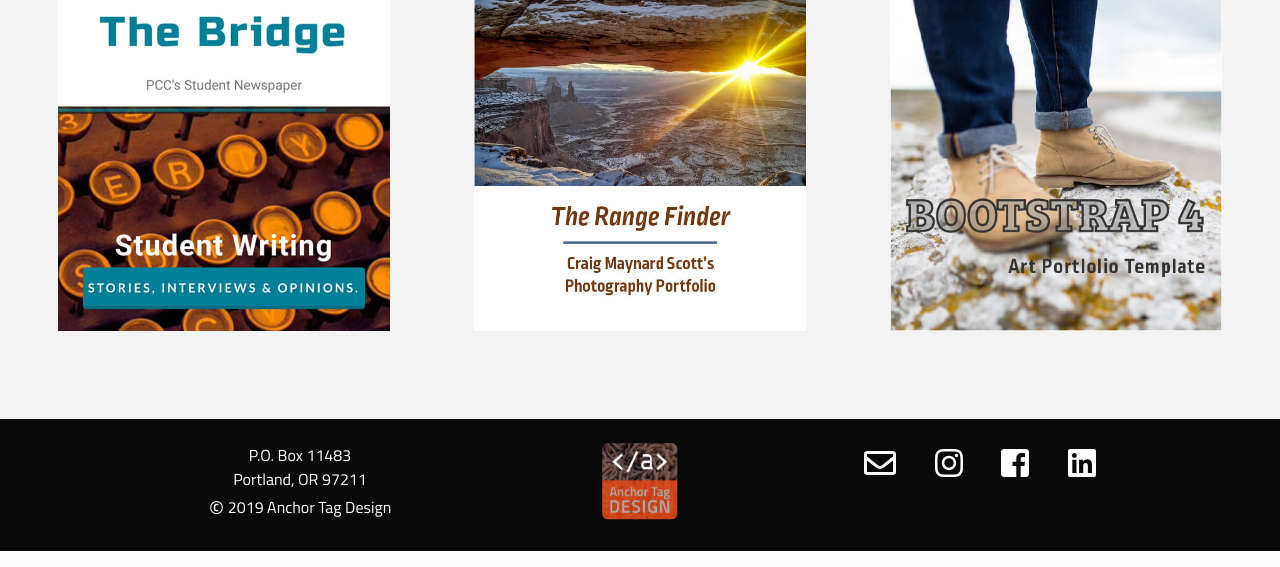
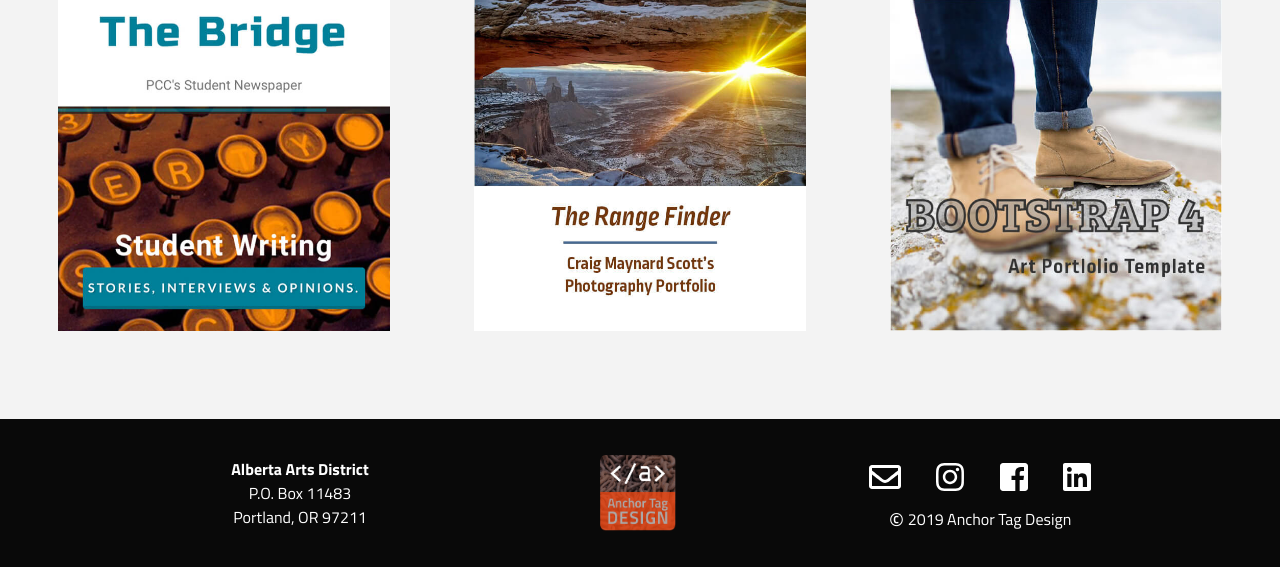
Before and after one commit to mariomax/ATD-2, a PHP site: page /index.php in a window 1280 px wide. Shown: the part 1792-2359 px from the top of the page. Run offline with PHP 8.4, Linux system fonts and the light colour scheme; some libraries are stand-ins or nearby versions.

Commit message:
Fixed Google's mobility test issue, and updated robots.txt

```diff
--- a/css/style.css
+++ b/css/style.css
@@ -438,6 +438,8 @@ footer p {
   text-align: center;
 }
 footer h4 {
+  display: flex;
+  justify-content: space-around;
   text-align: center;
 }
 footer h4 a {
@@ -448,21 +450,24 @@ footer h4 a:hover {
 }
 footer .svg-inline--fa {
   display: inline-block;
-  margin: 0.2rem 1.1rem;
+  margin: 1.1rem;
   font-size: 2rem;
 }
 footer .svg-inline--fa:hover {
   color: #EB4625;
   text-decoration: none;
 }
-footer .address h5 {
-  display: none;
-}
 footer .icon img {
   display: none;
 }
 footer .social {
-  padding: 0.5rem 0px;
+  padding: 0.7rem;
+}
+footer .address {
+  padding: 0.7rem;
+}
+footer .address h5 {
+  display: none;
 }
 footer .copyright {
   font-size: 1.5rem;
@@ -596,16 +601,22 @@ footer .copyright {
   .footer-grid {
     display: grid;
     grid-template-columns: repeat(2, 1fr);
-    grid-template-areas: "address social";
+    grid-template-rows: repeat(2, 50px);
+    grid-template-areas: "address social" "address copy";
   }
   .footer-grid .address {
     grid-area: address;
+    align-self: center;
     justify-self: center;
   }
   .footer-grid .social {
     grid-area: social;
     justify-self: center;
     padding-top: 0;
+  }
+  .footer-grid .copy {
+    grid-area: copy;
+    padding-top: 10px;
   }
 }
 /* #################### Media Query for 768px; #################### */
@@ -689,12 +700,16 @@ footer .copyright {
   /* Footer */
   .footer-grid {
     grid-template-columns: 1fr 80px 1fr;
-    grid-template-areas: "address icon social";
+    grid-template-rows: 50px 50px;
+    grid-template-areas: "address icon social" "address icon copy";
+  }
+  .footer-grid .icon {
+    align-self: center;
+    justify-self: center;
+    grid-area: icon;
   }
   .footer-grid .icon img {
     display: grid;
-    grid-area: icon;
-    margin: 0 auto;
     width: 5rem;
   }
   /* Error page */
--- a/css/style.less
+++ b/css/style.less
@@ -471,6 +471,8 @@ footer {
     text-align: center;
   }
   h4 {
+    display: flex;
+    justify-content: space-around;
     text-align: center;
     a {
       color: @white;
@@ -481,21 +483,26 @@ footer {
   }
   .svg-inline--fa {
     display: inline-block;
-    margin: 0.2rem 1.1rem;
+    margin: 1.1rem;
     font-size: 2rem;
     &:hover {
       color: @orange;
       text-decoration: none;
     }
   }
-  .address h5 {
-    display: none;
-  }
-  .icon img {
-    display: none;
+  .icon {
+    img {
+      display: none;
+    }
   }
   .social {
-    padding: 0.5rem 0px;
+    padding: 0.7rem;
+  }
+  .address {
+    padding: 0.7rem;
+    h5 {
+    display: none;
+    }
   }
   .copyright {
     font-size: 1.5rem;
@@ -641,15 +648,23 @@ footer {
   .footer-grid {
     display: grid;
     grid-template-columns: repeat(2, 1fr);
-    grid-template-areas: "address social";
+    grid-template-rows: repeat(2, 50px);
+    grid-template-areas:
+      "address social"
+      "address copy";
     .address {
       grid-area: address;
+      align-self: center;
       justify-self: center;
     }
     .social {
       grid-area: social;
       justify-self: center;
       padding-top: 0;
+    }
+    .copy {
+      grid-area: copy;
+      padding-top: 10px;
     }
   }
 }
@@ -742,12 +757,19 @@ footer {
   /* Footer */
   .footer-grid {
     grid-template-columns: 1fr 80px 1fr;
-    grid-template-areas: "address icon social";
-    .icon img {
-      display: grid;
+    grid-template-rows: 50px 50px;
+    grid-template-areas:
+      "address icon social"
+      "address icon copy";
+    .icon {
+      img {
+        display: grid;
+        width: 5rem;
+      }
+      align-self: center;
+      justify-self: center;
       grid-area: icon;
-      margin: 0 auto;
-      width: 5rem;
+      // margin: 0 auto;
     }
   }
   /* Error page */
--- a/includes/footer.php
+++ b/includes/footer.php
@@ -31,10 +31,11 @@
 		</section>
 		<section class="address">
 			<h5>Mailing address:</h5>
+			<p><strong>Alberta Arts District</strong></p>
 			<p>P.O. Box 11483
 				<br> Portland, OR 97211</p>
-			<p><span class="copyright">&copy;</span>&nbsp;<?php echo date("Y"); ?> Anchor Tag Design</p>
 		</section>
+		<p class="copy"><span class="copyright">&copy;</span>&nbsp;<?php echo date("Y"); ?> Anchor Tag Design</p>
 	</div>
 
 </footer>
--- a/includes/portfolio.php
+++ b/includes/portfolio.php
@@ -45,7 +45,7 @@
 		<img src="images/bridge.jpg" alt="PCC's Student Newspaper">
 		<div class="overlay">
 			<h2 class="h-on-hover">PCC's The Bridge</h2>
-			<p class="p-on-hover"><em>The Bridge:</em>the student newspaper of Portland Community College (PCC). The WordPress site is updated each term. Legacy documentation and a child theme provide future stability as new editors work on the project.<span class="sign-off">-30-</span></p>
+			<p class="p-on-hover"><em>The Bridge:</em> the student newspaper of Portland Community College (PCC). The WordPress site is updated each term. Legacy documentation and a child theme provide future stability as new editors work on the project.<span class="sign-off">-30-</span></p>
 		</div>
 	</a>
 	<a href="https://www.worldwidewario.com/cms" target="_blank" rel="nofollow noopener" class="overlay-text">
--- a/index.php
+++ b/index.php
@@ -4,8 +4,8 @@
 	<meta charset="UTF-8">
 	<meta name="viewport" content="width=device-width, initial-scale=1.0" />
 	<meta http-equiv="X-UA-Compatible" content="ie=edge" />
-	<meta name="author" content="Mario Lopriore" />
-	<meta name="description" content="Anchor Tag Design: Independent Web & Graphic Design" />
+	<meta name="author" content="Mario LoPriore" />
+	<meta name="description" content="Custom Websites and Graphics Design | Built for Artist, Makers and the Service Industry | Based in Portland, Oregon" />
 	<meta name="keywords" content="portland web designer, website design, freelance web design, graphic design, digital photography, web designers, portfolio websites, custom web sites, small business websites, Portland Oregon" />
 
 	<title>Anchor Tag Design</title>
--- a/robots.txt
+++ b/robots.txt
@@ -1,5 +1,4 @@
 User-agent: *
 Sitemap: https://www.anchortagdesign.com/sitemap.xml
-Disallow: /contact/
 Disallow: /includes/db.inc.php
 Disallow: /phpmailer
--- a/web-tools/index.php
+++ b/web-tools/index.php
@@ -4,8 +4,8 @@
 	<meta charset="UTF-8">
 	<meta name="viewport" content="width=device-width, initial-scale=1.0" />
 	<meta http-equiv="X-UA-Compatible" content="ie=edge" />
-	<meta name="author" content="Mario Lopriore" />
-	<meta name="description" content="Anchor Tag Design: Independent Web & Graphic Design" />
+	<meta name="author" content="Mario LoPriore" />
+	<meta name="description" content="Custom Websites and Graphics Design | Built for Artist, Makers and the Service Industry | Based in Portland, Oregon" />
 	<meta name="keywords" content="portland web designer, website design, freelance web design, graphic design, digital photography, web designers, portfolio websites, custom web sites, small business websites, Portland Oregon" />
 
 	<title>Anchor Tag Design: Tools & Process</title>
```
